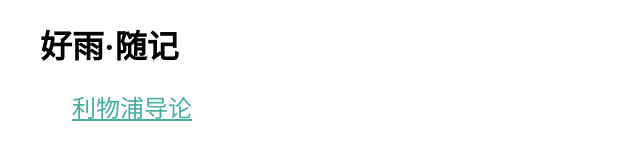
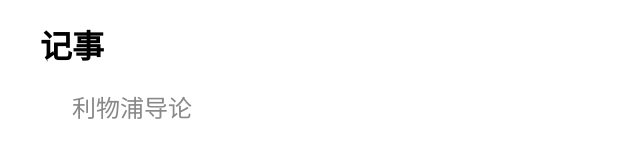
Before and after one commit to clementinelove/Beginners, a plain HTML site: page index.html in a window 1280 px wide. Shown: the whole page, without its empty margins (0-640 px from the left). Drawn offline with Linux system fonts and the light colour scheme.

Commit message:
update style

```diff
--- a/index.html
+++ b/index.html
@@ -2,11 +2,11 @@
 <html>
 <head>
     <meta charset="utf-8" />
-    <title>好雨·随记</title>
+    <title>记事</title>
     <link rel="stylesheet" type="text/css" href="main.css">
 </head>
 <body>
-    <h1 id="site-main-title">好雨·随记</h1>
+    <h1 id="site-main-title">记事</h1>
     <ul id="article-list">
     	<li><a href="liverpool/intro-liv.html">利物浦导论</a></li>
     </ul>
--- a/liverpool/css/style.css
+++ b/liverpool/css/style.css
@@ -1,13 +1,3 @@
-/*
-	Georgia
-
-	Demo css to show basic, blog-like styling
-
-	Visit http://www.ulyssesapp.com/styles for full reference
-
-*/
-
-
 
 body {
   text-align: justify;
@@ -26,13 +16,12 @@ body {
 strong { font-weight: 900; }
 
 a {outline:none !important; font-weight:bold; text-decoration:none;}
-a:link {color:#c00;}
-a:visited {color:#606;}
-a:hover {color:#606;}
-a:active {color:#900; outline:none;}
+a:link, a:visited {color:#888;}
+a:hover {color:#36B;}
+a:active {color:#003; outline:none;}
 
 h1 {
-  font-family:Hiragino Sans GB;
+  font-family: "Songti SC", Helvetica, Vernada, Tahoma, STXihei, SimSun, sans-serif;
   text-align: center;
   font-size:200%;
   line-height:1.2;
@@ -41,16 +30,14 @@ h1 {
 }
 
 h2 {
-  font-family:Hiragino Sans GB;
-
+  font-family: "Songti SC", Helvetica, Vernada, Tahoma, STXihei, SimSun, sans-serif;
   font-size:130%;
   line-height: 140%;
   margin:3.0em 0 0.75em;
 }
 
 h3 {
-  font-family:Hiragino Sans GB;
-
+  font-family: "Songti SC", Helvetica, Vernada, Tahoma, STXihei, SimSun, sans-serif;
   text-transform:uppercase;
   font-size:100%;
   letter-spacing:0.15em;
--- a/main.css
+++ b/main.css
@@ -5,17 +5,21 @@ Change all link color
 
 a:link, a:visited{
   /* unvisited and visted link */
-  color: #42af9f;
+  color: #888;
+  text-decoration: none;
   font-family: STFangSong, Helvetica, Vernada, Tahoma, STXihei, "Songti SC", SimSun, sans-serif;
 }
 
 a:hover {
   /* when mouse hover on link */
-  color: #61c6b7;
+  color: #000;
 }
+
+a:active {color:#003; outline:none;}
 
 #site-main-title {
     padding-left: 2rem;
+    font-family: "Songti SC",Helvetica, Vernada, Tahoma, STXihei, SimSun, sans-serif;
 }
 
 #article-list {
```
Also changed, not shown: 2 other files.
